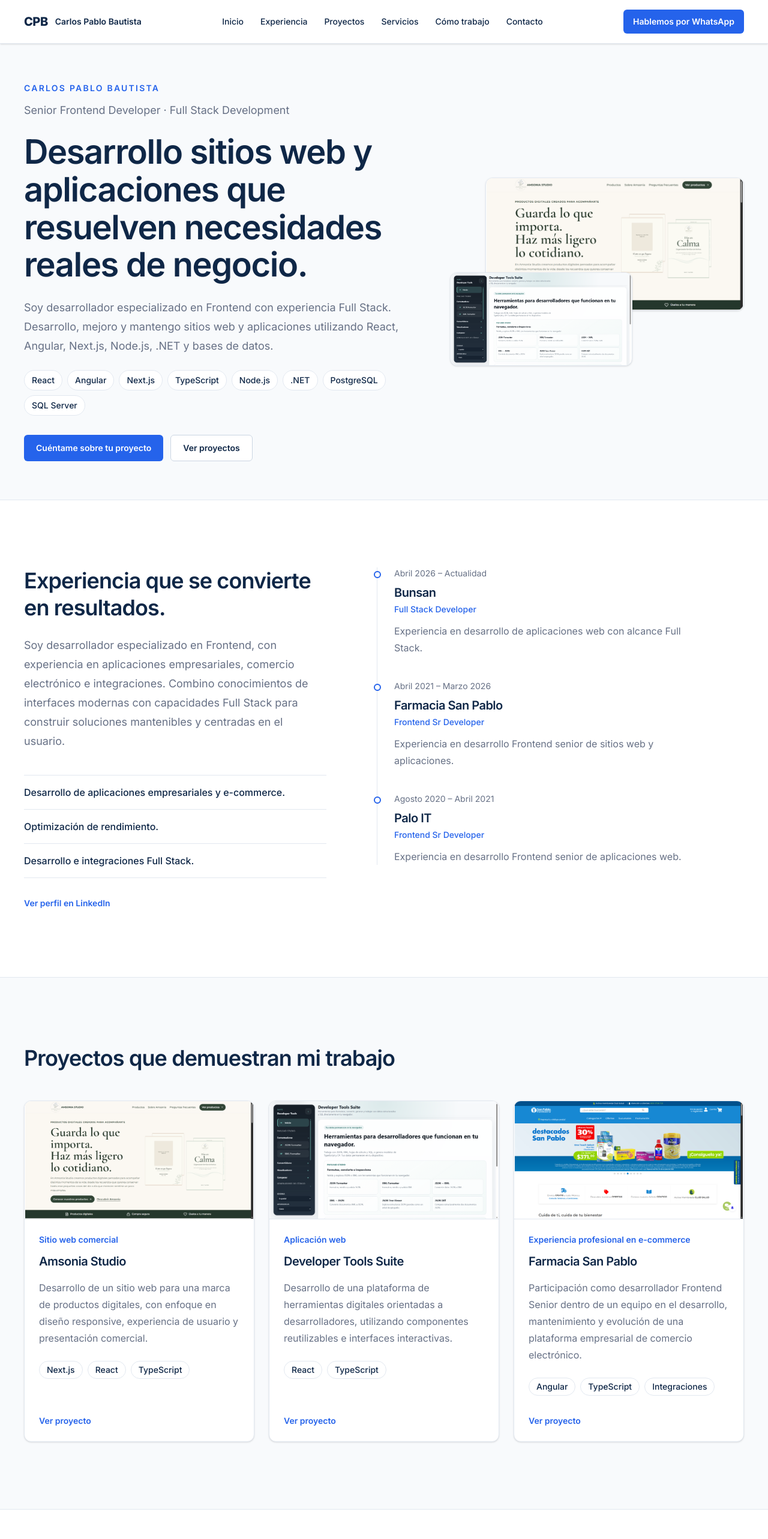
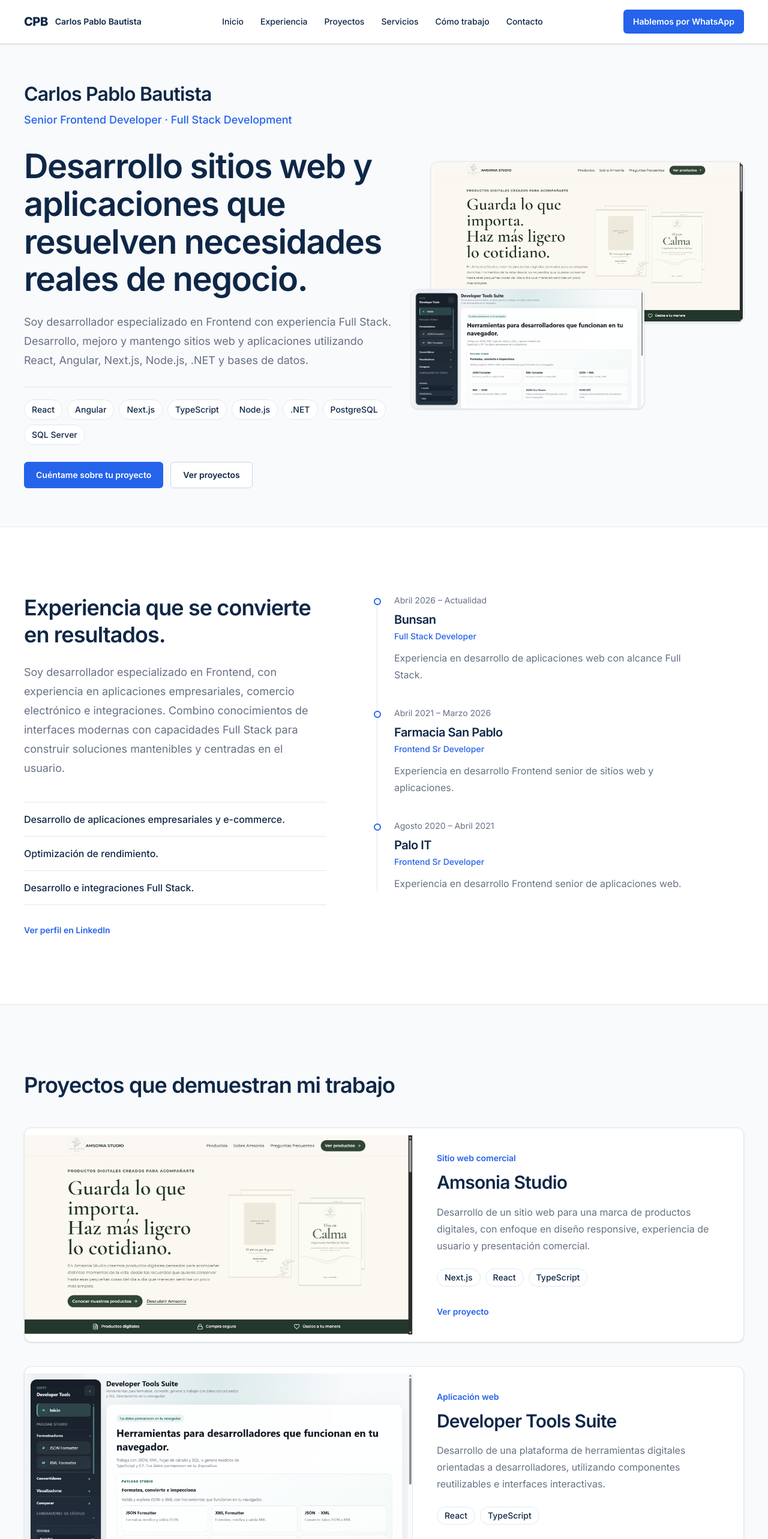
Before and after one commit to carlospablob/portafolio, a Next.js app: page / in a window 1280 px wide. Shown: the top 2566 px of the page at 60% size. Built offline with nearby package versions, Linux system fonts and the light colour scheme.

Commit message:
style(portfolio): dar identidad editorial al Hero y Proyectos

```diff
--- a/src/components/hero/Hero.tsx
+++ b/src/components/hero/Hero.tsx
@@ -17,20 +17,20 @@ export function Hero() {
     <section
       data-hero
       aria-labelledby="hero-title"
-      className="mx-auto grid w-full max-w-7xl items-center gap-10 px-6 py-12 sm:gap-12 sm:px-10 sm:py-14 lg:grid-cols-[minmax(0,1.15fr)_minmax(0,0.85fr)] lg:gap-12 lg:py-16"
+      className="mx-auto grid w-full max-w-7xl items-center gap-10 px-6 py-12 sm:gap-12 sm:px-10 sm:py-14 lg:grid-cols-[minmax(0,1.05fr)_minmax(0,0.95fr)] lg:gap-8 lg:py-16"
     >
       <div className="min-w-0 max-w-2xl">
         <p
           data-hero-enter="fade"
           data-hero-step="1"
-          className="text-primary text-sm font-semibold tracking-[0.16em] uppercase"
+          className="text-navy text-[clamp(1.625rem,2.5vw,2.125rem)] leading-tight font-semibold tracking-tight"
         >
           {siteConfig.name}
         </p>
         <p
           data-hero-enter="fade"
           data-hero-step="2"
-          className="text-muted mt-3 text-base leading-relaxed sm:text-lg"
+          className="text-primary mt-2 text-base leading-relaxed font-medium sm:text-lg"
         >
           {siteConfig.role}
         </p>
@@ -39,7 +39,7 @@ export function Hero() {
           data-hero-enter="rise"
           data-hero-step="3"
           id="hero-title"
-          className="text-navy mt-6 text-[clamp(2.125rem,4.8vw,3.5rem)] leading-[1.12] font-semibold tracking-tight"
+          className="text-navy mt-8 text-[clamp(2.125rem,4.8vw,3.5rem)] leading-[1.12] font-semibold tracking-tight"
         >
           {siteConfig.headline}
         </h1>
@@ -56,7 +56,7 @@ export function Hero() {
           data-hero-enter="rise"
           data-hero-step="5"
           aria-label={siteConfig.hero.technologiesLabel}
-          className="mt-6 flex flex-wrap gap-2"
+          className="mt-7 flex flex-wrap gap-2 border-t border-slate-200 pt-5"
         >
           {siteConfig.technologies.map((technology) => (
             <li
@@ -69,7 +69,7 @@ export function Hero() {
         </ul>
 
         {(whatsappHref || projectsHref) && (
-          <div className="mt-8 flex flex-col gap-3 sm:flex-row sm:flex-wrap">
+          <div className="mt-7 flex flex-col gap-3 sm:flex-row sm:flex-wrap">
             {whatsappHref && (
               <a
                 data-hero-enter="rise"
@@ -100,13 +100,13 @@ export function Hero() {
         <div
           data-hero-enter="image"
           data-hero-step="8"
-          className="relative ml-auto aspect-[1920/989] w-[88%] overflow-hidden rounded-xl border border-slate-200 bg-white shadow-sm"
+          className="relative ml-auto aspect-[1920/989] w-[94%] overflow-hidden rounded-xl border border-slate-200 bg-white shadow-sm"
         >
           <Image
             src={primaryProject.image.src}
             alt={primaryProject.image.alt}
             fill
-            sizes="(max-width: 640px) 88vw, 454px"
+            sizes="(max-width: 640px) 94vw, 530px"
             className="object-contain"
             loading="eager"
             fetchPriority="high"
@@ -116,13 +116,13 @@ export function Hero() {
         <div
           data-hero-enter="image"
           data-hero-step="9"
-          className="relative -mt-10 aspect-[1920/989] w-[62%] overflow-hidden rounded-xl border border-slate-200 bg-white shadow-sm sm:-mt-16"
+          className="relative -mt-8 aspect-[1920/989] w-[70%] overflow-hidden rounded-xl border border-slate-200 bg-white shadow-sm sm:-mt-14"
         >
           <Image
             src={secondaryProject.image.src}
             alt={secondaryProject.image.alt}
             fill
-            sizes="(max-width: 640px) 62vw, 320px"
+            sizes="(max-width: 640px) 70vw, 390px"
             className="object-contain"
             loading="lazy"
             unoptimized
--- a/src/components/projects/Projects.tsx
+++ b/src/components/projects/Projects.tsx
@@ -20,7 +20,7 @@ export function Projects() {
           {title}
         </h2>
 
-        <div className="mt-12 grid gap-6 md:grid-cols-2 lg:grid-cols-3">
+        <div className="mt-12 flex flex-col gap-8 md:gap-10">
           {items.map((project) => {
             const { name, category, description, technologies, image } = project;
             const projectHref = getExternalProjectHref(
@@ -29,24 +29,24 @@ export function Projects() {
 
             return (
               <div key={name} data-project-enter className="min-w-0">
-                <article className="group flex h-full min-w-0 flex-col overflow-hidden rounded-xl border border-slate-200 bg-white shadow-sm motion-safe:transition motion-safe:duration-200 motion-safe:ease-out motion-safe:hover:-translate-y-[3px] motion-safe:hover:border-slate-300 motion-safe:hover:shadow-md motion-safe:focus-within:-translate-y-[3px] motion-safe:focus-within:border-slate-300 motion-safe:focus-within:shadow-md">
-                  <div className="relative aspect-[1920/989] overflow-hidden border-b border-slate-200 bg-white">
+                <article className="group grid h-full min-w-0 overflow-hidden rounded-xl border border-slate-200 bg-white shadow-sm lg:grid-cols-[minmax(0,1.08fr)_minmax(0,0.92fr)] motion-safe:transition motion-safe:duration-200 motion-safe:ease-out motion-safe:hover:-translate-y-[3px] motion-safe:hover:border-slate-300 motion-safe:hover:shadow-md motion-safe:focus-within:-translate-y-[3px] motion-safe:focus-within:border-slate-300 motion-safe:focus-within:shadow-md">
+                  <div className="relative aspect-[1920/989] overflow-hidden border-b border-slate-200 bg-white lg:self-center lg:border-r lg:border-b-0">
                     <Image
                       src={image.src}
                       alt={image.alt}
                       fill
-                      sizes="(max-width: 767px) calc(100vw - 64px), (max-width: 1023px) calc((100vw - 104px) / 2), 384px"
+                      sizes="(max-width: 1023px) calc(100vw - 64px), 640px"
                       className="object-contain motion-safe:transition-transform motion-safe:duration-200 motion-safe:ease-out motion-safe:group-hover:scale-[1.02] motion-safe:group-focus-within:scale-[1.02]"
                       loading="lazy"
                       unoptimized
                     />
                   </div>
 
-                  <div className="flex flex-1 flex-col p-6">
+                  <div className="flex min-w-0 flex-col p-6 sm:p-8 lg:p-10">
                     <p className="text-primary text-sm leading-5 font-semibold">
                       {category}
                     </p>
-                    <h3 className="text-navy mt-3 text-xl font-semibold tracking-tight">
+                    <h3 className="text-navy mt-3 text-2xl leading-tight font-semibold tracking-tight sm:text-3xl">
                       {name}
                     </h3>
                     <p className="text-muted mt-4 text-base leading-7">{description}</p>
```
